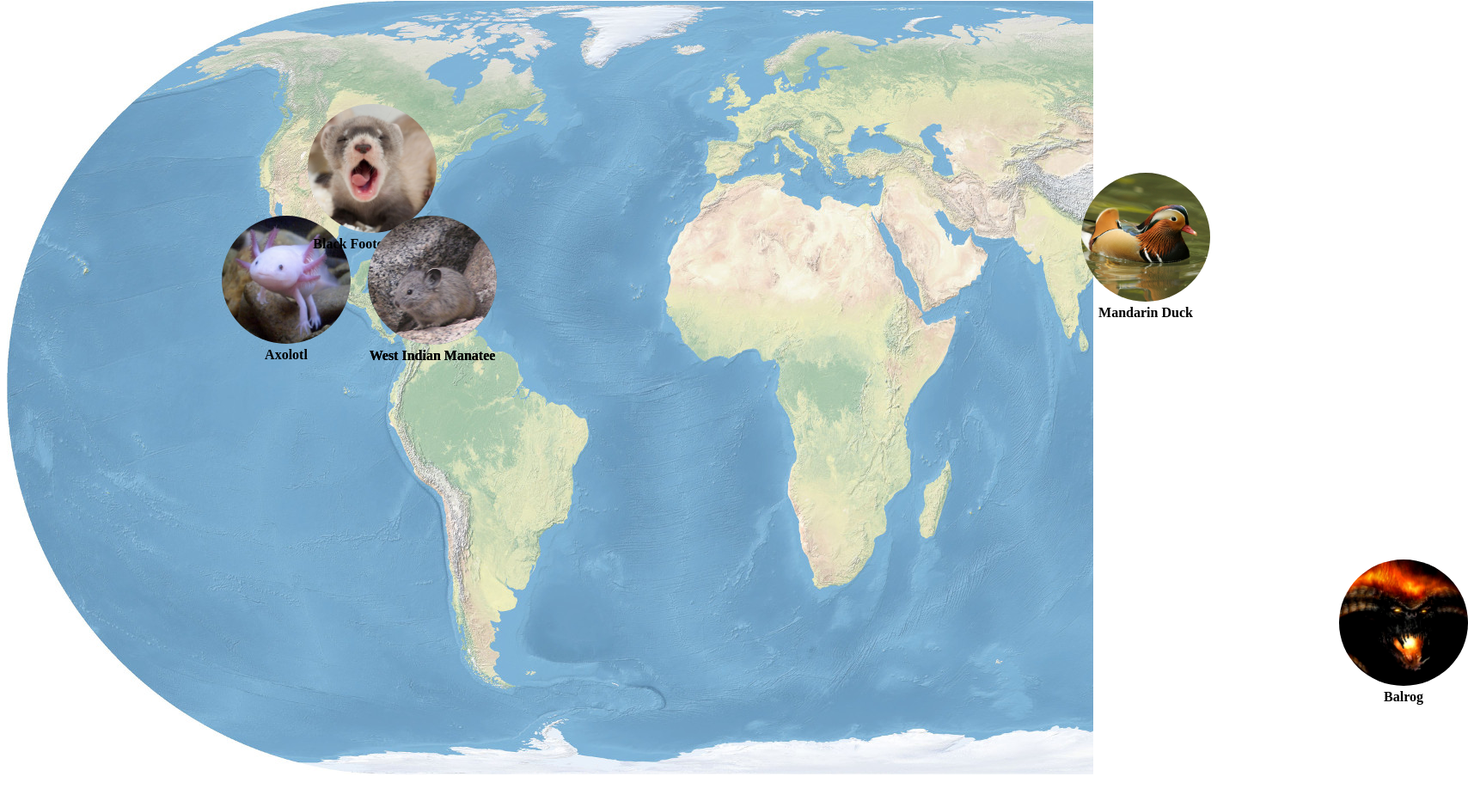
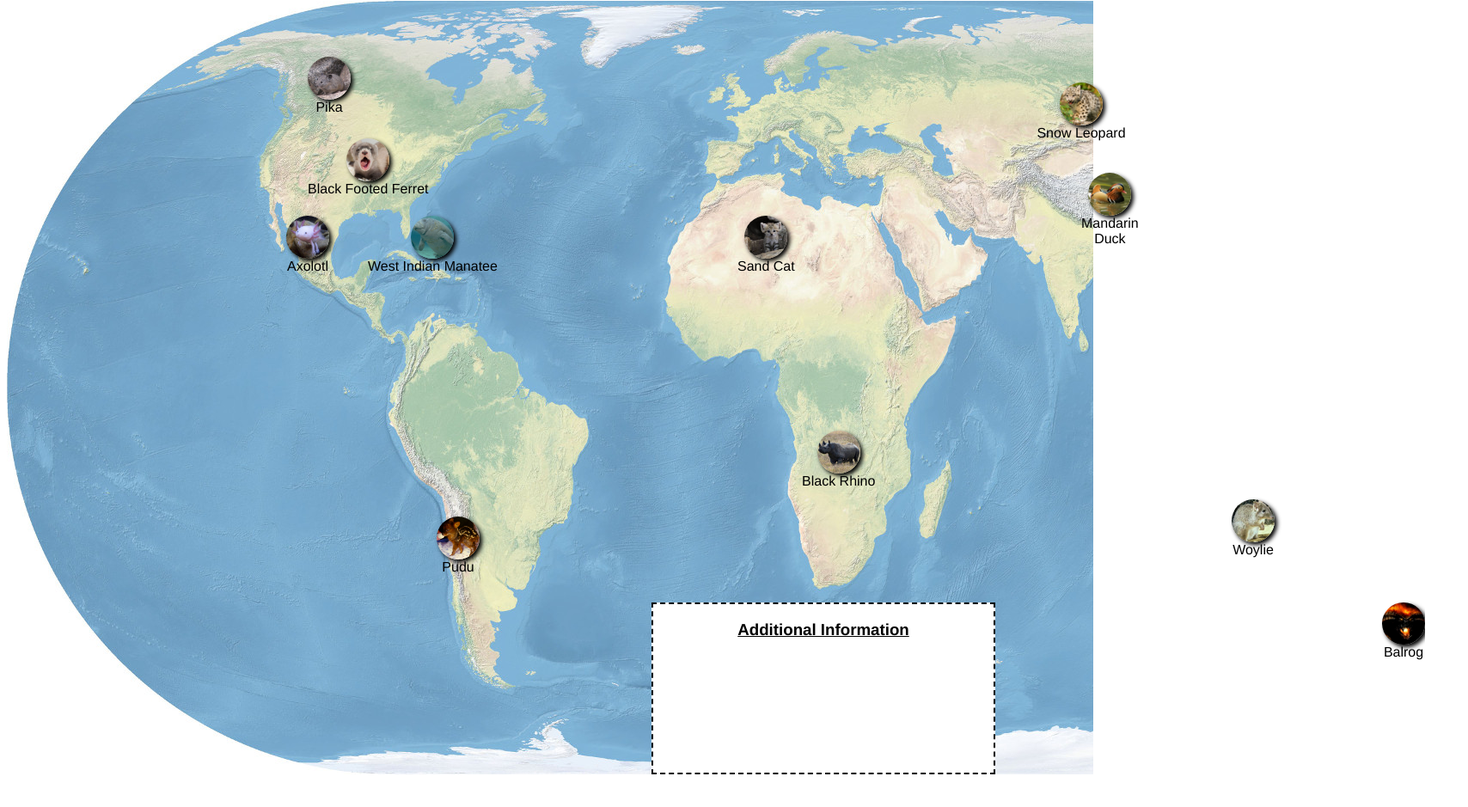
Before and after one commit to swagner23q/speciesMap, a plain HTML site: page index.html in a window 1280 px wide. Shown: the part 79-1018 px from the top of the page at 86% size, 1708 px wide, since content can reach past the window. Drawn offline with nearby package versions, Linux system fonts and the light colour scheme.

Commit message:
Add info box

```diff
--- a/css/styles.css
+++ b/css/styles.css
@@ -5,7 +5,9 @@
        -moz-box-sizing: border-box;
             box-sizing: border-box;
 }
-
+body {
+  font-family: 'Arimo', sans-serif;
+}
 header h1 {
   text-align: center;
 }
@@ -19,25 +21,59 @@ header h1 {
 
 img {
   border-radius: 50%;
-  max-width: 150px;
-  max-height: 150px;
+  max-width: 50px;
+  max-height: 50px;
+  margin: auto;
+  display: block;
+  box-shadow: 3px 3px 5px black;
 }
 
 h4 {
   text-align: center;
   margin: 0;
+  font-weight: 400;
+  /*display: none;*/
+}
+h3 {
+  text-decoration: underline;
+  text-align: center;
 }
 
 #axolotl {
   position: absolute;
   top: 250px;
-  left: 250px;
+  left: 325px;
+  transition: all .2s ease-in-out;
 }
+
+#axolotl-info {
+  display: none;
+}
+
+#axolotl:hover + #axolotl-info {
+  display: block;
+}
+#axolotl:hover {
+  transform: scale(1.1);
+  text-shadow: 1px 2px 5px yellow;
+  font-weight: 700;
+}
+#axolotl:hover:after {
+  font-weight: bold;
+  position: absolute;
+  text-align: center;
+}
+/*#axolotl:active:after {
+  content: "STUFF";
+}*/
 
 #balrog {
   position: absolute;
-  top: 650px;
-  left: 1550px;
+  top: 700px;
+  left: 1600px;
+}
+#balrog {
+
 }
 
 #duck {
@@ -48,8 +84,18 @@ h4 {
 
 #ferret {
   position: absolute;
-  top: 120px;
+  top: 160px;
   left: 350px;
+  transition: all .2s ease-in-out;
+}
+#ferret:hover {
+  transform: scale(1.1);
+}
+#ferret:hover:after {
+  font-weight: bold;
+  content: "Black Footed Ferret";
+  position: absolute;
+  text-align: center;
 }
 
 #manatee {
@@ -60,6 +106,51 @@ h4 {
 
 #pika {
   position: absolute;
+  top: 65px;
+  left: 350px;
+}
+
+#pudu {
+  position: absolute;
+  top: 600px;
+  left: 500px;
+}
+
+#rhino {
+  position: absolute;
+  top: 500px;
+  left: 925px;
+}
+
+#sand-cat {
+  position: absolute;
   top: 250px;
-  left: 420px;
+  left: 850px;
 }
+
+
+
+#snow {
+  position: absolute;
+  top: 95px;
+  left: 1150px;
+  width: 200px;
+}
+
+
+#woylie {
+  position: absolute;
+  top: 580px;
+  left: 1425px;
+}
+
+#infoBox {
+  border: 2px dashed black;
+  background-color: white;
+  width: 400px;
+  height: 200px;
+  position: absolute;
+  top: 700px;
+  left: 750px;
+  margin: auto;
+}
--- a/index.html
+++ b/index.html
@@ -2,6 +2,7 @@
 <html>
   <head>
     <link rel="stylesheet" href="css/styles.css" media="screen" title="no title">
+    <link href='https://fonts.googleapis.com/css?family=Arimo:400,700' rel='stylesheet' type='text/css'>
     <title>Endangered Species Map</title>
   </head>
   <body>
@@ -12,6 +13,10 @@
       <div id="axolotl">
         <img src="img/axolotl.jpg">
         <h4>Axolotl</h4>
+      </div>
+      <div id="axolotl-info">
+        <h5>Scientific name: Ambystoma mexicanum</h5>
+        <h5>Conservation status: Critically Endangered (Population decreasing)</h5>
       </div>
 
       <div id="balrog">
@@ -36,9 +41,36 @@
 
       <div id="pika">
         <img src="img/pika.jpg">
-        <h4>West Indian Manatee</h4>
+        <h4>Pika</h4>
       </div>
 
+      <div id="pudu">
+        <img src="img/pudu.jpg">
+        <h4>Pudu</h4>
+      </div>
+
+      <div id="rhino">
+        <img src="img/rhino.jpg">
+        <h4>Black Rhino</h4>
+      </div>
+
+      <div id="sand-cat">
+        <img src="img/sand-cat.jpg">
+        <h4>Sand Cat</h4>
+      </div>
+
+      <div id="snow">
+        <img src="img/snow.jpg">
+        <h4>Snow Leopard</h4>
+      </div>
+
+      <div id="woylie">
+        <img src="img/woylie.jpg">
+        <h4>Woylie</h4>
+      </div>
+      <div id="infoBox">
+        <h3>Additional Information</h3>
+      </div>
     </div>
   </body>
 </html>
```
